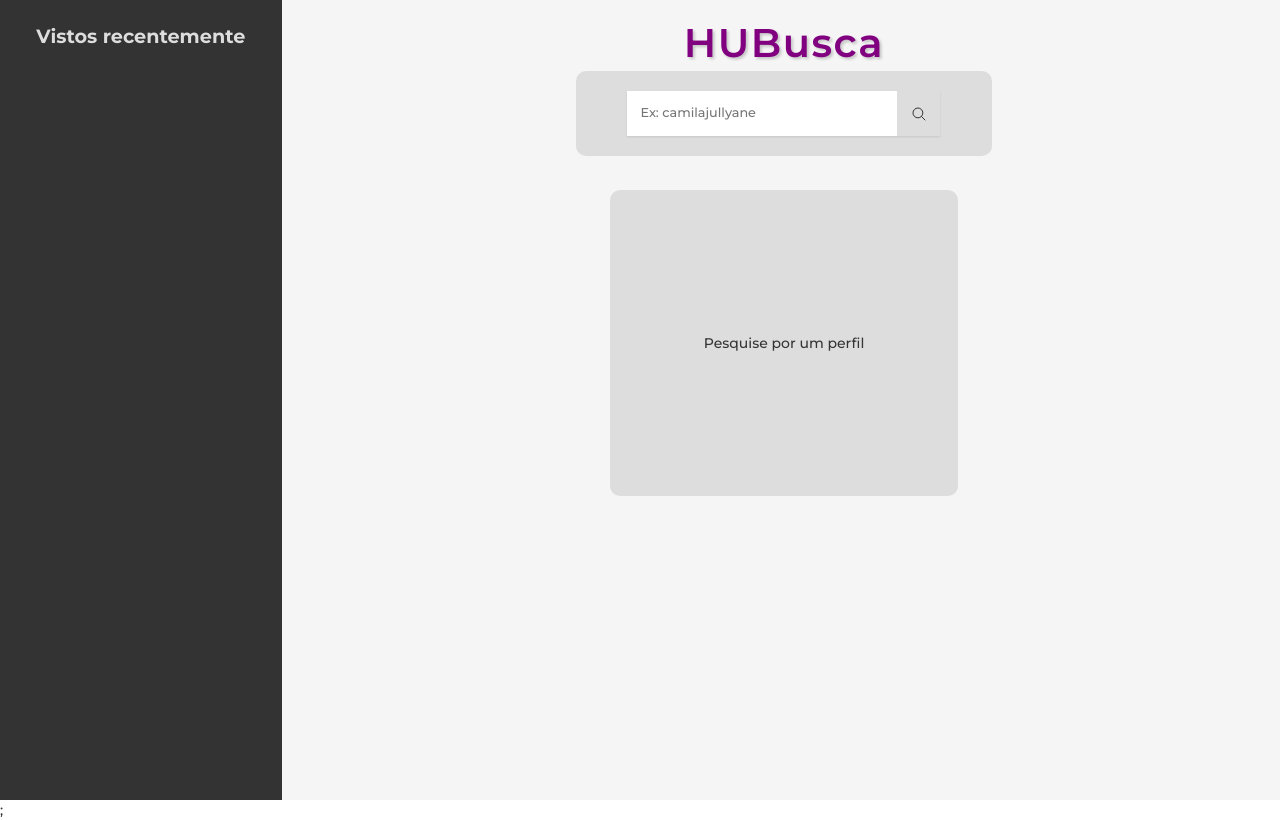
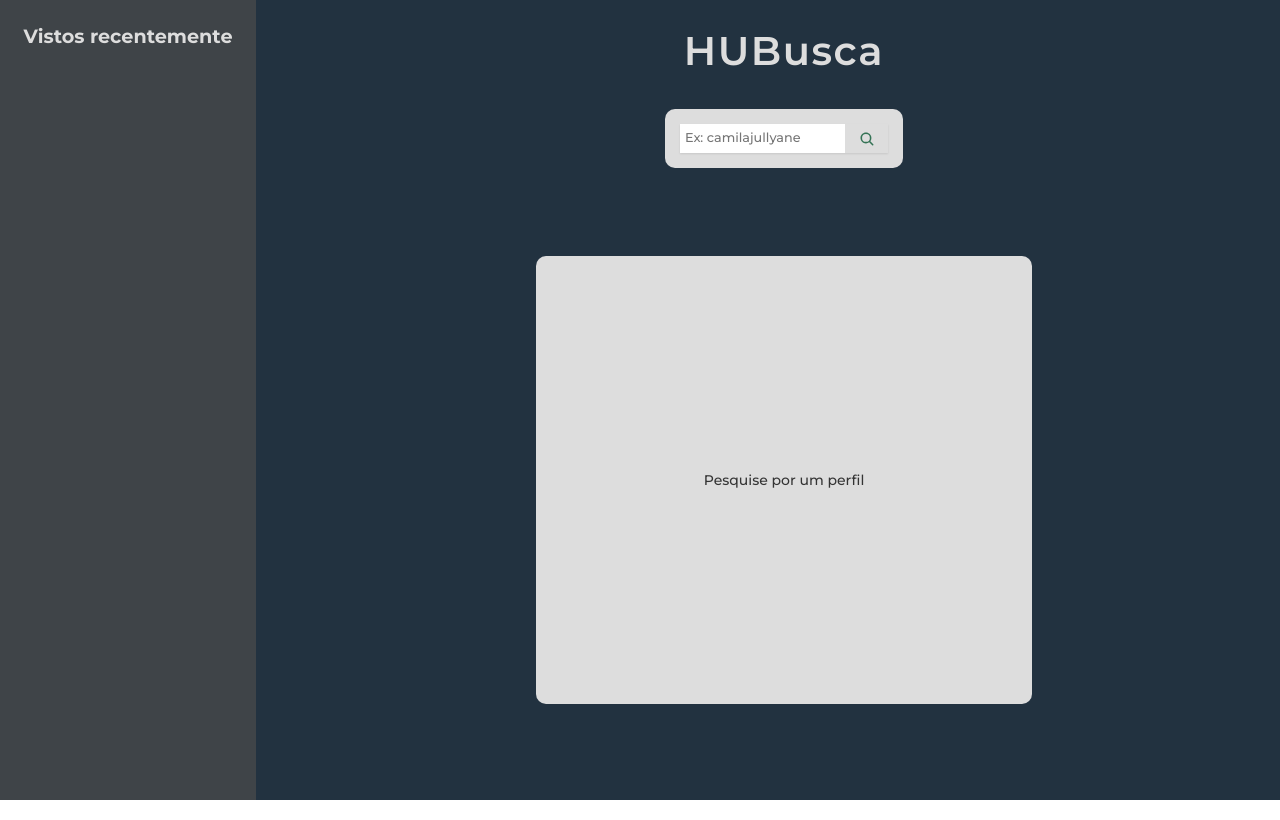
Before and after one commit to camilajullyane/HUBusca, a React (Vite) app: page / in a window 1280 px wide. Built offline with nearby package versions, Linux system fonts and the light colour scheme.

Commit message:
fix: estilos dos componentes

```diff
--- a/src/App.tsx
+++ b/src/App.tsx
@@ -9,7 +9,8 @@ import SearchedUsers from "./components/SearchedUsers/indext";
 
 function App() {
   return (
-    <>
+    <div className="App">
+      <GlobalStyle />
       <UserProvider>
         <Container>
           <SearchedUsers />
@@ -19,9 +20,8 @@ function App() {
           </MainContent>
         </Container>
         <UserModal />
-        <GlobalStyle />
       </UserProvider>
-    </>
+    </div>
   );
 }
 
--- a/src/AppStyle.ts
+++ b/src/AppStyle.ts
@@ -1,16 +1,30 @@
 import styled from "styled-components";
 
 export const Container = styled.div`
-  width: 100%;
-  height: 100%;
-
+  width: 100vw;
+  height: 100vh;
   display: grid;
   grid-template-columns: 20% 1fr;
   grid-gap: 2rem;
-  background-color: #f5f5f5;
+  background-color: #223240;
+
+  @media screen and (max-width: 768px) {
+    grid-template-columns: 1fr;
+    grid-template-rows: 45% 1fr;
+    grid-gap: 0;
+  }
 `;
 
 export const MainContent = styled.div`
   display: grid;
-  grid-template-rows: 15% 1fr;
+  grid-template-rows: 20% 1fr;
+  place-items: center;
+
+  @media screen and (max-width: 768px) {
+    display: flex;
+    flex-direction: column;
+    align-items: center;
+    justify-content: center;
+    gap: 1rem;
+  }
 `;
--- a/src/components/Header/styles.ts
+++ b/src/components/Header/styles.ts
@@ -5,23 +5,36 @@ export const HeaderStyled = styled.header`
   flex-direction: column;
   justify-content: center;
   align-items: center;
+  width: 100%;
+
+  @media screen and (max-width: 768px) {
+    flex-direction: row;
+  }
 `;
 
 export const InputContainer = styled.div`
   display: flex;
   justify-content: center;
   align-items: center;
-  width: 38%;
-  padding: 20px;
+  padding: 15px;
   border-radius: 10px;
   background-color: #ddd;
+
+  @media screen and (max-width: 768px) {
+    width: 50%;
+  }
 `;
 
 export const MainTitle = styled.p`
-  color: purple;
+  color: #ddd;
   font-size: 2.5rem;
   font-weight: 600;
-  margin-top: 50px;
-  text-shadow: 2px 2px 3px rgba(0, 0, 0, 0.2);
+  margin: 30px 20px;
   letter-spacing: 1.5px;
+
+  @media screen and (max-width: 768px) {
+    margin: 0;
+    font-size: 0.75rem;
+    display: none;
+  }
 `;
--- a/src/components/SearchBar/index.tsx
+++ b/src/components/SearchBar/index.tsx
@@ -1,7 +1,7 @@
 /* eslint-disable @typescript-eslint/no-unused-vars */
 import { FormEvent, useContext, useState } from "react";
 import { Form, InputField, SearchButtonStyled } from "./styles";
-import { IoSearchOutline } from "react-icons/io5";
+import { IoSearch } from "react-icons/io5";
 import { UserContext } from "../../contexts/UserContext";
 
 type FormState = {
@@ -38,7 +38,7 @@ function SearchBar() {
         required
       />
       <SearchButtonStyled type="submit">
-        <IoSearchOutline />
+        <IoSearch />
       </SearchButtonStyled>
     </Form>
   );
--- a/src/components/SearchBar/styles.ts
+++ b/src/components/SearchBar/styles.ts
@@ -2,24 +2,42 @@ import styled from "styled-components";
 
 export const Form = styled.form`
   display: flex;
-  /* background-color: yellow; */
   width: 100%;
-  max-width: 300px;
-  justify-content: space-evenly;
+  max-width: 280px;
   box-shadow: 0 1px 2px rgb(0, 0, 0, 0.1);
   gap: 13px;
   padding-right: 13px;
-  /* margin-bottom: 20px; */
+
+  @media (max-width: 768px) {
+    padding-right: 5px;
+    gap: 5px;
+  }
+
+  @media (max-width: 576px) {
+    max-width: 100%;
+    padding-right: 2px;
+    gap: 2px;
+  }
 `;
 
 export const InputField = styled.input`
-  padding: 13px;
+  padding: 5px;
   flex-grow: 1;
   border: none;
   outline: none;
   font-size: 0.8rem;
   font-weight: 500;
   border-right: 1px solid #ddd;
+
+  @media (max-width: 600px) {
+    padding: 3px;
+    font-size: 0.7rem;
+  }
+
+  @media (max-width: 300px) {
+    padding: 2px;
+    font-size: 0.6rem;
+  }
 `;
 
 export const SearchButtonStyled = styled.button`
@@ -29,6 +47,14 @@ export const SearchButtonStyled = styled.button`
   display: flex;
   align-items: center;
   justify-content: center;
-  color: #333;
+  color: #347355;
   cursor: pointer;
+
+  @media (max-width: 600px) {
+    font-size: 0.8rem;
+  }
+
+  @media (max-width: 300px) {
+    font-size: 0.6rem;
+  }
 `;
--- a/src/components/SearchedUsers/indext.tsx
+++ b/src/components/SearchedUsers/indext.tsx
@@ -16,11 +16,8 @@ function SearchedUsers() {
     useContext(UserContext);
 
   const handleClick = (userName: string) => {
-    console.log("userName:", userName);
-
     setName(userName);
     changeModalVisibility(true);
-    // getUserRepositories(name);
   };
   return (
     <ParentContainer>
--- a/src/components/SearchedUsers/styles.ts
+++ b/src/components/SearchedUsers/styles.ts
@@ -1,11 +1,9 @@
 import styled from "styled-components";
 
 export const ParentContainer = styled.section`
-  background-color: #333;
+  background-color: #3f4448;
   display: flex;
   flex-direction: column;
-  width: 22vw;
-  height: 100vh;
   overflow-y: scroll;
 
   ::-webkit-scrollbar {
@@ -13,6 +11,11 @@ export const ParentContainer = styled.section`
   }
   -ms-overflow-style: none;
   scrollbar-width: none;
+
+  @media screen and (max-width: 768px) {
+    order: 2;
+    width: 100%;
+  }
 `;
 
 export const StyledContainer = styled.div`
@@ -22,7 +25,10 @@ export const StyledContainer = styled.div`
   padding: 10px;
   margin: 5px auto;
   border-radius: 8px;
-  /* margin-bottom: 5px; */
+
+  @media screen and (max-width: 768px) {
+    width: 60%;
+  }
 `;
 
 export const Title = styled.h3`
@@ -40,6 +46,11 @@ export const Image = styled.img`
   padding: 10px;
   cursor: pointer;
   border-radius: 50%;
+
+  @media screen and (max-width: 768px) {
+    width: 30%;
+    height: 40%;
+  }
 `;
 
 export const UserInfoContainer = styled.div`
@@ -52,6 +63,11 @@ export const UserInfo = styled.p`
   margin: 5px 20px;
   font-size: 1rem;
   font-weight: 600;
+
+  @media screen and (max-width: 768px) {
+    font-size: 0.6rem;
+    margin: 5px 20px;
+  }
 `;
 
 export const Name = styled.p`
@@ -60,8 +76,13 @@ export const Name = styled.p`
   align-items: center;
   margin: 0 auto;
   font-size: 1rem;
-  background-color: purple;
+  background-color: #223240;
   color: white;
   border-radius: 3px;
   display: flex;
+
+  @media screen and (max-width: 768px) {
+    width: 70%;
+    text-align: center;
+  }
 `;
--- a/src/components/UserCard/styles.ts
+++ b/src/components/UserCard/styles.ts
@@ -2,20 +2,16 @@ import styled from "styled-components";
 
 export const Container = styled.div`
   display: flex;
-  /* flex-direction: column; */
   justify-content: center;
   align-items: center;
-  width: 35%;
-  /* max-width: 300px; */
-  height: 45%;
+  width: 50%;
+  height: 70%;
   background-color: #ddd;
-  margin: 70px auto;
   border-radius: 10px;
 
-  @media (max-width: 300px) {
-    max-width: 100%;
-    height: auto;
-    margin: 20px auto;
+  @media (max-width: 768px) {
+    width: 60%;
+    height: 50%;
   }
 `;
 
@@ -28,32 +24,33 @@ export const Image = styled.img`
   cursor: pointer;
   border-radius: 50%;
 
-  @media (max-width: 300px) {
-    width: 80%;
-    height: auto;
-    padding: 10px;
+  @media (max-width: 768px) {
+    width: 35%;
+    height: 45%;
+    padding: 8px;
+  }
+
+  @media (max-width: 576px) {
+    width: 45%;
+    height: 60%;
+    padding: 5px;
   }
 `;
 
 export const Text = styled.p`
-  font-size: 1 rem;
+  font-size: 0.8rem;
   font-weight: 500;
-  /* padding-bottom: 3px; */
+  padding-bottom: 3px;
   color: #2f2531;
 
   @media (max-width: 768px) {
-    font-size: 0.8rem;
+    font-size: 0.6rem;
     padding-bottom: 2px;
   }
 
-  @media (max-width: 480px) {
-    font-size: 0.7rem;
-    padding-bottom: 1px;
-  }
-
-  @media (max-width: 300px) {
-    font-size: 0.6rem;
-    padding-bottom: 2px;
+  @media (max-width: 576px) {
+    font-size: 0.5rem;
+    padding-bottom: 0;
   }
 `;
 
@@ -63,4 +60,12 @@ export const InfoContainer = styled.div`
   justify-content: center;
   padding: 5px;
   width: 70%;
+
+  @media (max-width: 768px) {
+    width: 80%;
+  }
+
+  @media (max-width: 576px) {
+    width: 90%;
+  }
 `;
--- a/src/components/UserModal/styles.ts
+++ b/src/components/UserModal/styles.ts
@@ -3,12 +3,9 @@ import styled from "styled-components";
 export const ProfileImage = styled.img`
   width: 30%;
   height: 30%;
-  /* margin: auto; */
   display: block;
   padding: 20px;
   border-radius: 50%;
-
-  /* cursor: pointer; */
 `;
 
 export const StyledSection = styled.section`
@@ -41,10 +38,8 @@ export const ModalTitle = styled.p`
 
 export const StyledDiv = styled.div`
   border-bottom: 2px solid black;
-
   margin: 1rem 0;
   padding: 10px;
-  /* border-radius: 10px; */
 `;
 
 export const RepoTitle = styled.p`
@@ -52,7 +47,6 @@ export const RepoTitle = styled.p`
   text-align: center;
   font-size: 1.2rem;
   font-weight: 500;
-  /* background-color: black; */
   border-bottom: 2px solid black;
 
   padding-bottom: 5px;
--- a/src/contexts/UserContext.tsx
+++ b/src/contexts/UserContext.tsx
@@ -30,9 +30,9 @@ type Props = {
 
 export const UserProvider = ({ children }: Props) => {
   const [name, setName] = useState("");
-  // const [repoName, setRepoName] = useState("");
-
-  const [searchedUsersList, setSearchedUsersList] = useState<User[]>([]);
+  const [searchedUsersList, setSearchedUsersList] = useState<User[]>(
+    JSON.parse(localStorage.getItem("usersList") as string) || []
+  );
   const [userData, setUserData] = useState<User>();
   const [modalVisibility, setModalVisibility] = useState(false);
   const [userRepoData, setUserRepoData] = useState<UserRepositories[]>();
@@ -73,7 +73,7 @@ export const UserProvider = ({ children }: Props) => {
 
       setUserData(data);
       setSearchedUsersList(newValue);
-      // console.log(searchedUsersList);
+      localStorage.setItem("usersList", JSON.stringify(newValue));
     } catch (error) {
       console.log(error);
     }
@@ -82,8 +82,6 @@ export const UserProvider = ({ children }: Props) => {
   const getUserRepositories = async (userName: string) => {
     try {
       const { data } = await UserServices.getUsersRepositories(userName);
-      // console.log("dentro da userrepo:", data);
-      // console.log("dentro da userrepo:", userName);
 
       const repoData: UserRepositories[] = data.map(
         (repo: UserRepositories) => ({
@@ -96,20 +94,15 @@ export const UserProvider = ({ children }: Props) => {
         })
       );
 
-      // console.log(repoData);
       setUserRepoData(repoData);
     } catch (error) {
       console.log(error);
     }
   };
 
-  // const setUserCard = (user: User) => setUserData(user);
-
   const changeModalVisibility = (state: boolean) => setModalVisibility(state);
 
   useEffect(() => {
-    console.log("name 2:", name);
-
     if (name) {
       getUserRepositories(name);
       getUserData(name);
@@ -131,7 +124,7 @@ export const UserProvider = ({ children }: Props) => {
         setName,
       }}
     >
-      {children};
+      {children}
     </UserContext.Provider>
   );
 };
--- a/src/style/globalStyle.ts
+++ b/src/style/globalStyle.ts
@@ -8,12 +8,5 @@ export const GlobalStyle = createGlobalStyle`
         box-sizing: border;
         margin: 0;
         padding: 0;
-
-}
-
-    body {
-        width: 100vw;
-        height: 100vh;
-        overflow: hidden;
     }
 `;
```
Also changed, not shown: src/components/UserCard/index.tsx (+0 -36 lines).
